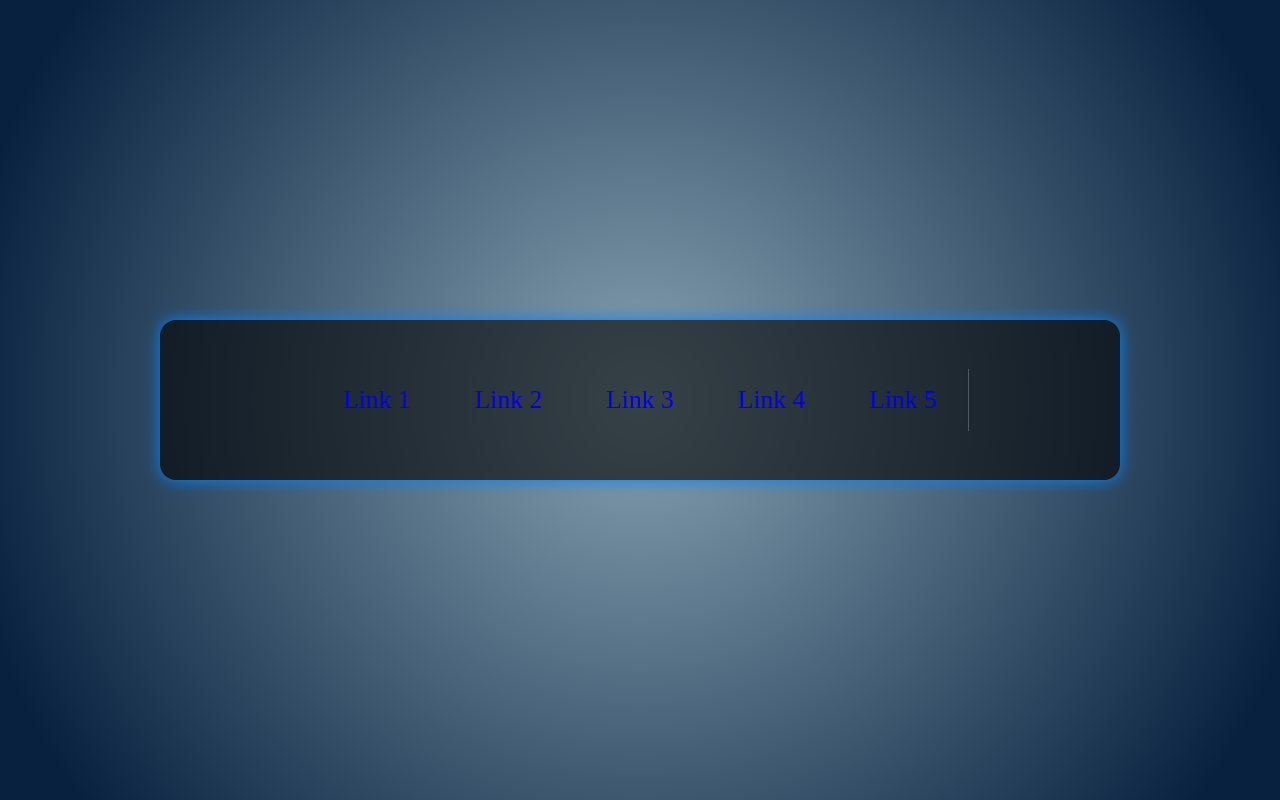
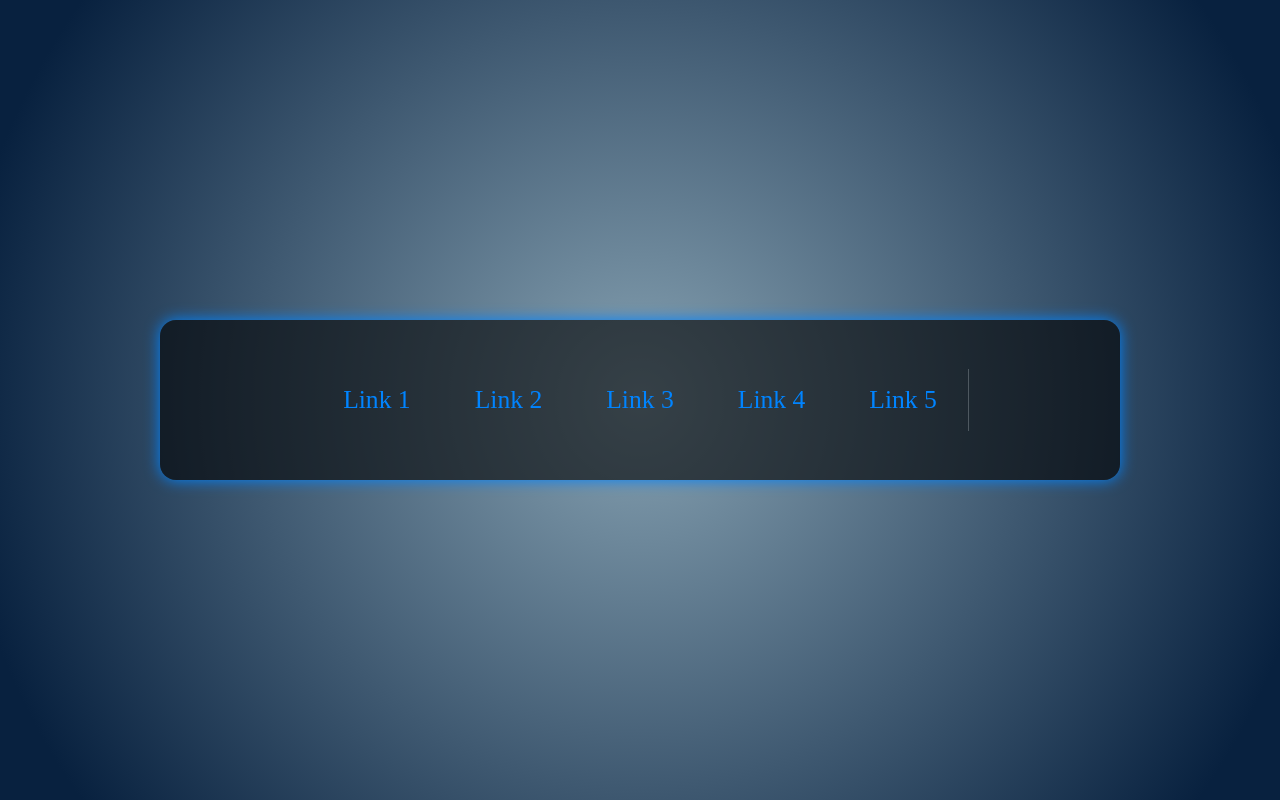
Before and after one commit to Magdalena-Nowak/project4, a plain HTML site: page index.html in a window 1280 px wide. Drawn offline with Linux system fonts and the light colour scheme.

Commit message:
change link colors

```diff
--- a/index.html
+++ b/index.html
@@ -11,11 +11,11 @@
 
 <body>
     <div class="box">
-        <a href="#item" class="box__link one">Link 1</a>
-        <a href="#menu" class="box__link two">Link 2</a>
-        <a href="#nav" class="box__link three">Link 3</a>
-        <a href="#id" class="box__link four">Link 4</a>
-        <a href="#class" class="box__link five">Link 5</a>
+        <a href="#" class="box__link one">Link 1</a>
+        <a href="#" class="box__link two">Link 2</a>
+        <a href="#" class="box__link three">Link 3</a>
+        <a href="#" class="box__link four">Link 4</a>
+        <a href="#" class="box__link five">Link 5</a>
     </div>
 </body>
 
--- a/style.scss
+++ b/style.scss
@@ -35,6 +35,7 @@
     padding: 1rem 2rem;
     overflow: hidden;
     cursor: crosshair;
+    color: #0084ff;
     transition: all 0.6s ease-in-out;
   }
   &__link:visited {
```
Also changed, not shown: dist/css/style.css, dist/css/style.min.css, 2 other files.
